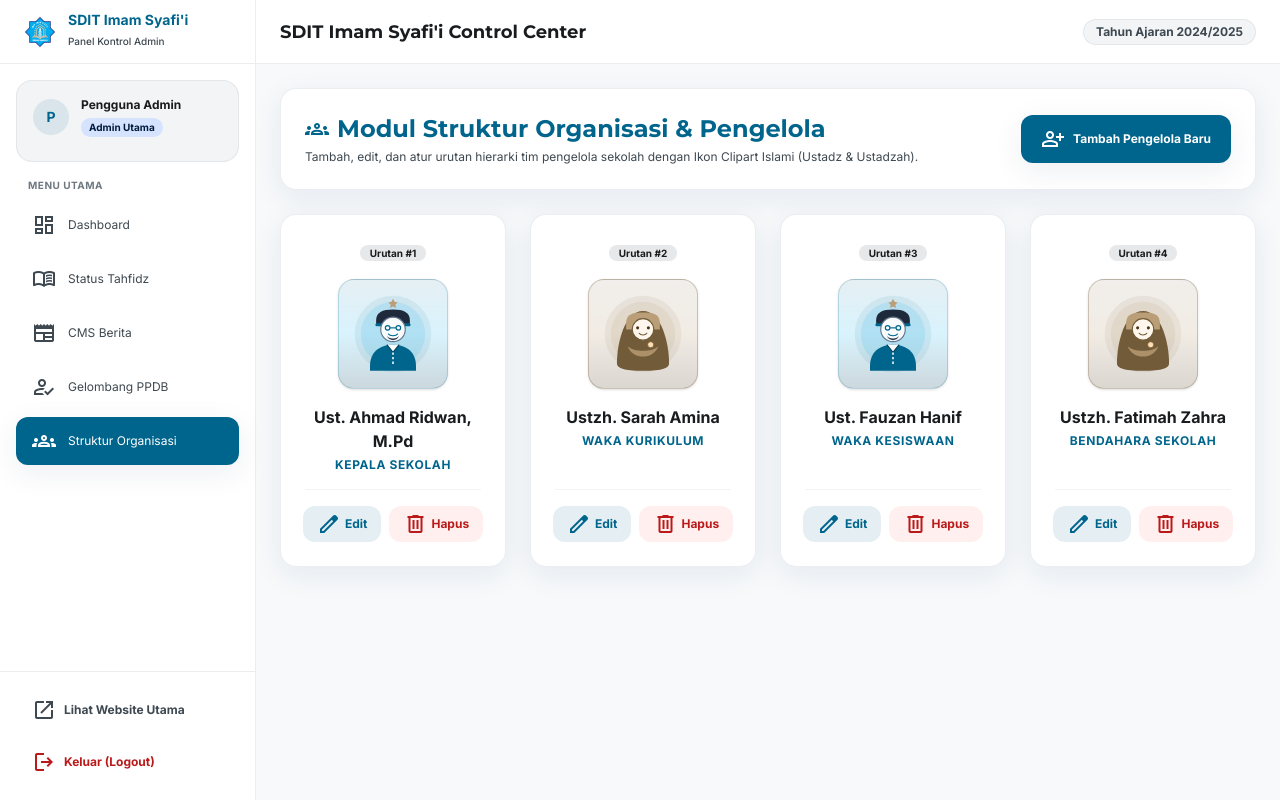
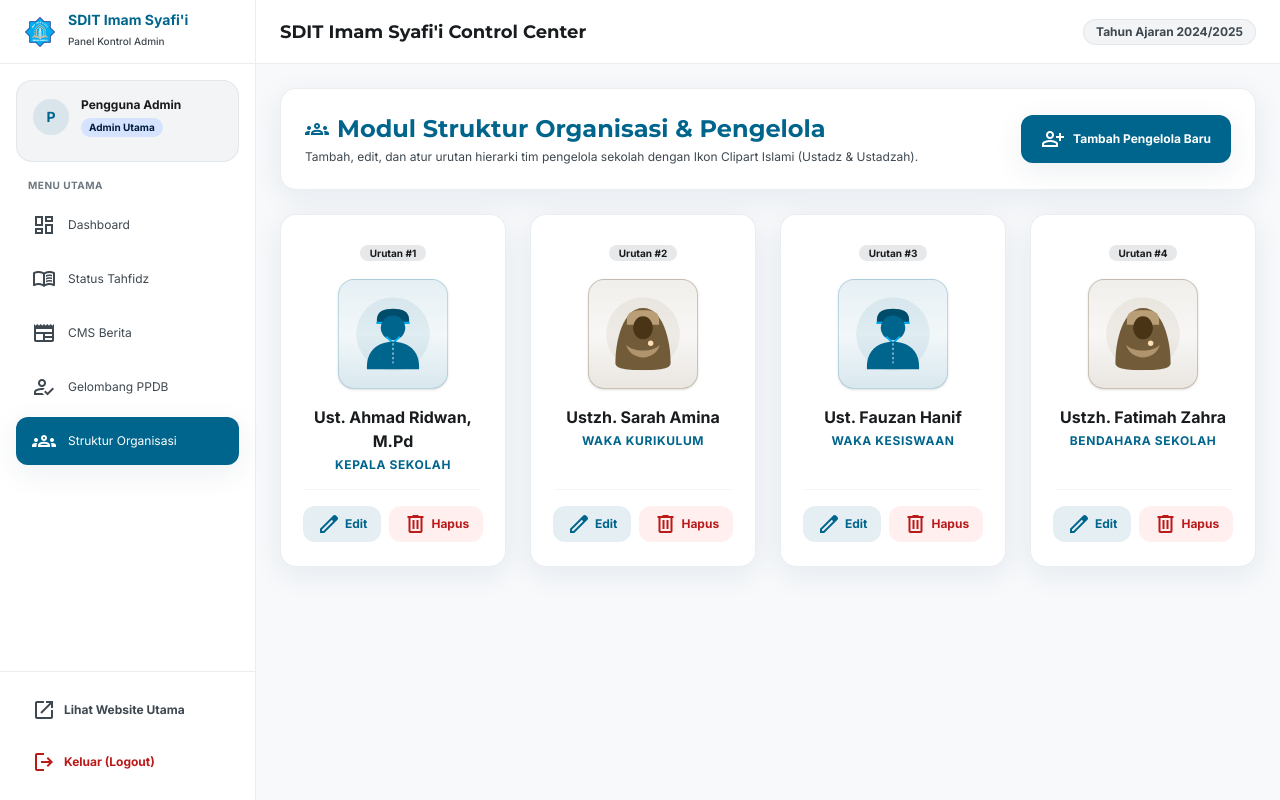
Before and after one commit to hafidzullah-onlearning/sdit-imam-syafii, a Next.js app: page /admin/struktur in a window 1280 px wide. Built offline with nearby package versions, Linux system fonts and the light colour scheme; no server answers; the database is empty.

Commit message:
feat: add Ustadz and Ustadzah SVG avatar components with gender selection

```diff
--- a/src/components/icons/IslamicAvatars.tsx
+++ b/src/components/icons/IslamicAvatars.tsx
@@ -5,10 +5,13 @@ interface AvatarProps {
   size?: number;
 }
 
+/**
+ * Ustadz Avatar: Minimalist Syar'i Vector Silhouette with Peci / Kopiah
+ */
 export function UstadzAvatar({ className = "", size = 120 }: AvatarProps) {
   return (
     <div
-      className={`relative inline-flex items-center justify-center rounded-2xl bg-gradient-to-b from-[#00658d]/10 via-[#00adef]/15 to-[#003d57]/20 border border-primary/20 p-2 shadow-sm ${className}`}
+      className={`relative inline-flex items-center justify-center rounded-2xl bg-gradient-to-b from-primary/10 via-primary/5 to-primary/15 border border-primary/20 p-2 shadow-sm ${className}`}
       style={{ width: size, height: size }}
     >
       <svg
@@ -17,55 +20,57 @@ export function UstadzAvatar({ className = "", size = 120 }: AvatarProps) {
         xmlns="http://www.w3.org/2000/svg"
         className="w-full h-full"
       >
-        {/* Background Aura */}
-        <circle cx="60" cy="60" r="50" fill="#00658D" fillOpacity="0.08" />
-        <circle cx="60" cy="60" r="42" fill="#00ADEF" fillOpacity="0.12" />
+        {/* Soft Circular Glow Background */}
+        <circle cx="60" cy="60" r="48" fill="#00658D" fillOpacity="0.08" />
 
-        {/* Peci / Kopiah Hitam Islami */}
+        {/* Peci / Kopiah Silhouette */}
         <path
-          d="M38 42C38 32 46 28 60 28C74 28 82 32 82 42V48H38V42Z"
-          fill="#1E293B"
+          d="M39 41C39 30.5 48 27 60 27C72 27 81 30.5 81 41V46H39V41Z"
+          fill="#004D6B"
         />
-        <rect x="37" y="46" width="46" height="4" rx="2" fill="#00658D" />
+        <rect x="38" y="44" width="44" height="3" rx="1.5" fill="#00ADEF" />
 
-        {/* Head / Wajah */}
-        <circle cx="60" cy="54" r="16" fill="#F8FAFC" stroke="#64748B" strokeWidth="1.5" />
+        {/* Head / Neck Contour Silhouette */}
+        <circle cx="60" cy="52" r="16" fill="#00658D" />
 
-        {/* Senyum & Kacamata Syar'i */}
-        <circle cx="53" cy="52" r="3" stroke="#00658D" strokeWidth="1.5" fill="none" />
-        <circle cx="67" cy="52" r="3" stroke="#00658D" strokeWidth="1.5" fill="none" />
-        <line x1="56" y1="52" x2="64" y2="52" stroke="#00658D" strokeWidth="1.5" />
-        <path d="M54 60C56 63 64 63 66 60" stroke="#00658D" strokeWidth="1.5" strokeLinecap="round" />
-
-        {/* Jenggot Rapi */}
+        {/* Collar Accent */}
         <path
-          d="M52 62C54 67 66 67 68 62C66 70 54 70 52 62Z"
-          fill="#334155"
+          d="M52 64L60 72L68 64"
+          stroke="#00ADEF"
+          strokeWidth="2.5"
+          strokeLinecap="round"
+          strokeLinejoin="round"
         />
 
-        {/* Baju Koko & Kerah */}
+        {/* Smooth Shoulders & Bust Silhouette */}
         <path
-          d="M30 102C30 84 42 74 60 74C78 74 90 84 90 102V108H30V102Z"
+          d="M26 102C26 82 40 70 60 70C80 70 94 82 94 102V106H26V102Z"
           fill="#00658D"
         />
-        {/* Kerah Koko Putih */}
-        <path d="M52 74L60 84L68 74" fill="#FFFFFF" stroke="#003D57" strokeWidth="1.5" />
-        <line x1="60" y1="84" x2="60" y2="102" stroke="#FFFFFF" strokeWidth="2" strokeDasharray="3 3" />
 
-        {/* Star Accent */}
-        <path
-          d="M60 14L62 18L66 19L63 22L64 26L60 24L56 26L57 22L54 19L58 18L60 14Z"
-          fill="#BA9E77"
+        {/* Shirt Placket Accent Line */}
+        <line
+          x1="60"
+          y1="72"
+          x2="60"
+          y2="98"
+          stroke="#FFFFFF"
+          strokeOpacity="0.6"
+          strokeWidth="2"
+          strokeDasharray="3 3"
         />
       </svg>
     </div>
   );
 }
 
+/**
+ * Ustadzah Avatar: Minimalist Syar'i Vector Silhouette with Graceful Hijab
+ */
 export function UstadzahAvatar({ className = "", size = 120 }: AvatarProps) {
   return (
     <div
-      className={`relative inline-flex items-center justify-center rounded-2xl bg-gradient-to-b from-[#725b38]/10 via-[#ba9e77]/20 to-[#493516]/20 border border-tertiary/30 p-2 shadow-sm ${className}`}
+      className={`relative inline-flex items-center justify-center rounded-2xl bg-gradient-to-b from-tertiary/10 via-tertiary/5 to-tertiary/15 border border-tertiary/30 p-2 shadow-sm ${className}`}
       style={{ width: size, height: size }}
     >
       <svg
@@ -74,45 +79,50 @@ export function UstadzahAvatar({ className = "", size = 120 }: AvatarProps) {
         xmlns="http://www.w3.org/2000/svg"
         className="w-full h-full"
       >
-        {/* Background Aura */}
-        <circle cx="60" cy="60" r="50" fill="#725B38" fillOpacity="0.08" />
-        <circle cx="60" cy="60" r="42" fill="#BA9E77" fillOpacity="0.15" />
+        {/* Soft Circular Glow Background */}
+        <circle cx="60" cy="60" r="48" fill="#725B38" fillOpacity="0.08" />
 
-        {/* Hijab Syar'i Outer */}
+        {/* Outer Graceful Syar'i Hijab Silhouette */}
         <path
-          d="M26 98C26 72 36 30 60 30C84 30 94 72 94 98C94 104 86 108 60 108C34 108 26 104 26 98Z"
+          d="M24 98C24 68 34 26 60 26C86 26 96 68 96 98C96 104 86 107 60 107C34 107 24 104 24 98Z"
           fill="#725B38"
         />
 
-        {/* Inner Hijab Layer (Ciput / Layer Emas) */}
+        {/* Inner Hijab Layer (Ciput / Layer Accent) */}
         <path
-          d="M38 46C38 34 46 32 60 32C74 32 82 34 82 46V54H38V46Z"
+          d="M39 42C39 31 47 29 60 29C73 29 81 31 81 42V48H39V42Z"
           fill="#BA9E77"
         />
 
-        {/* Head / Wajah */}
-        <circle cx="60" cy="54" r="14" fill="#FFF7ED" stroke="#725B38" strokeWidth="1.5" />
+        {/* Face Oval Area (Soft Neutral Silhouette) */}
+        <ellipse cx="60" cy="52" rx="13" ry="15" fill="#493516" />
 
-        {/* Muka & Senyum Ramah */}
-        <circle cx="53" cy="52" r="2" fill="#493516" />
-        <circle cx="67" cy="52" r="2" fill="#493516" />
-        <path d="M55 59C57 62 63 62 65 59" stroke="#725B38" strokeWidth="1.5" strokeLinecap="round" />
-
-        {/* Lipatan Hijab Syar'i Anggun */}
+        {/* Drape Folds Silhouette */}
         <path
-          d="M40 76C48 84 72 84 80 76C74 94 46 94 40 76Z"
+          d="M38 74C46 84 74 84 82 74C76 96 44 96 38 74Z"
           fill="#BA9E77"
-          fillOpacity="0.8"
+          fillOpacity="0.85"
         />
 
-        {/* Bros Bintang Soft Gold */}
-        <circle cx="70" cy="74" r="4" fill="#FEDEB2" stroke="#725B38" strokeWidth="1" />
+        {/* Pin Accent */}
+        <circle cx="70" cy="72" r="3.5" fill="#FEDEB2" />
       </svg>
     </div>
   );
 }
 
-export function IslamicAvatar({ gender, className = "", size = 120 }: { gender: "male" | "female"; className?: string; size?: number }) {
+/**
+ * Universal IslamicAvatar Component
+ */
+export function IslamicAvatar({
+  gender,
+  className = "",
+  size = 120,
+}: {
+  gender: "male" | "female";
+  className?: string;
+  size?: number;
+}) {
   if (gender === "female") {
     return <UstadzahAvatar className={className} size={size} />;
   }
```
